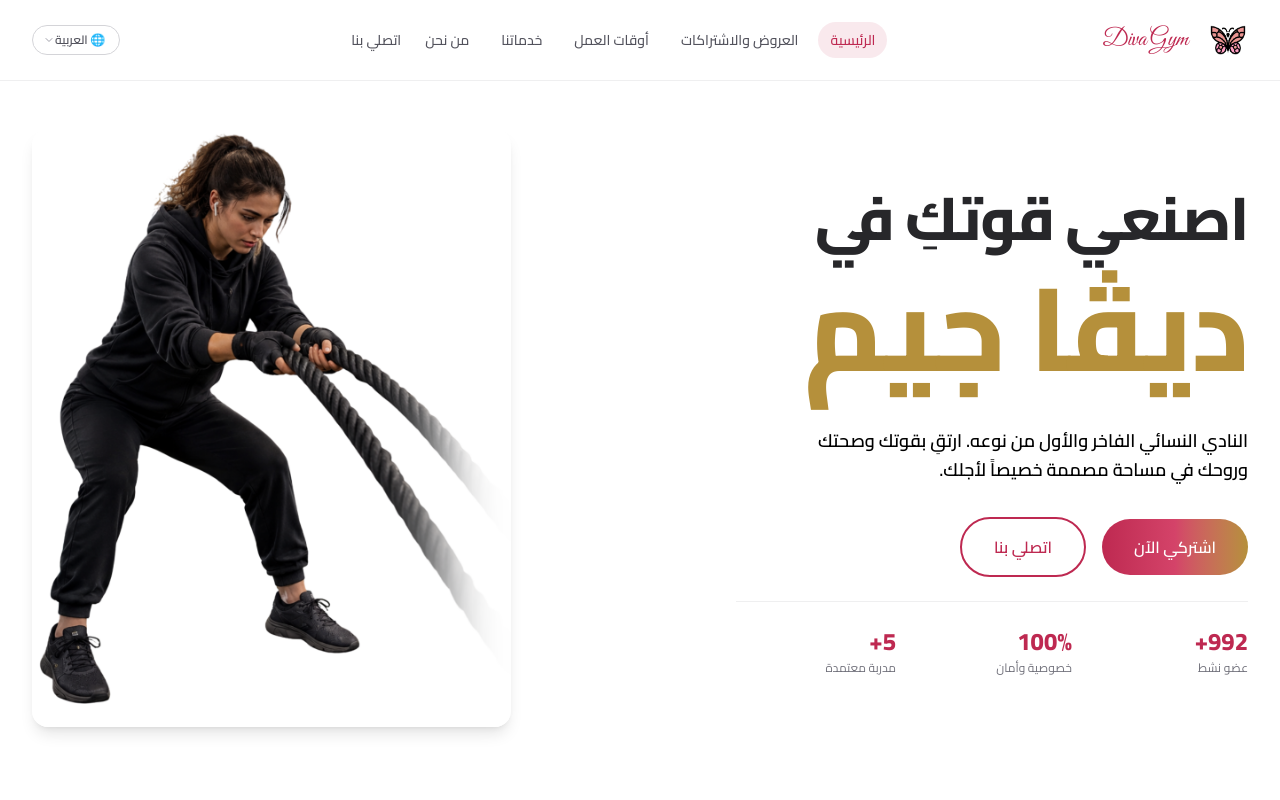
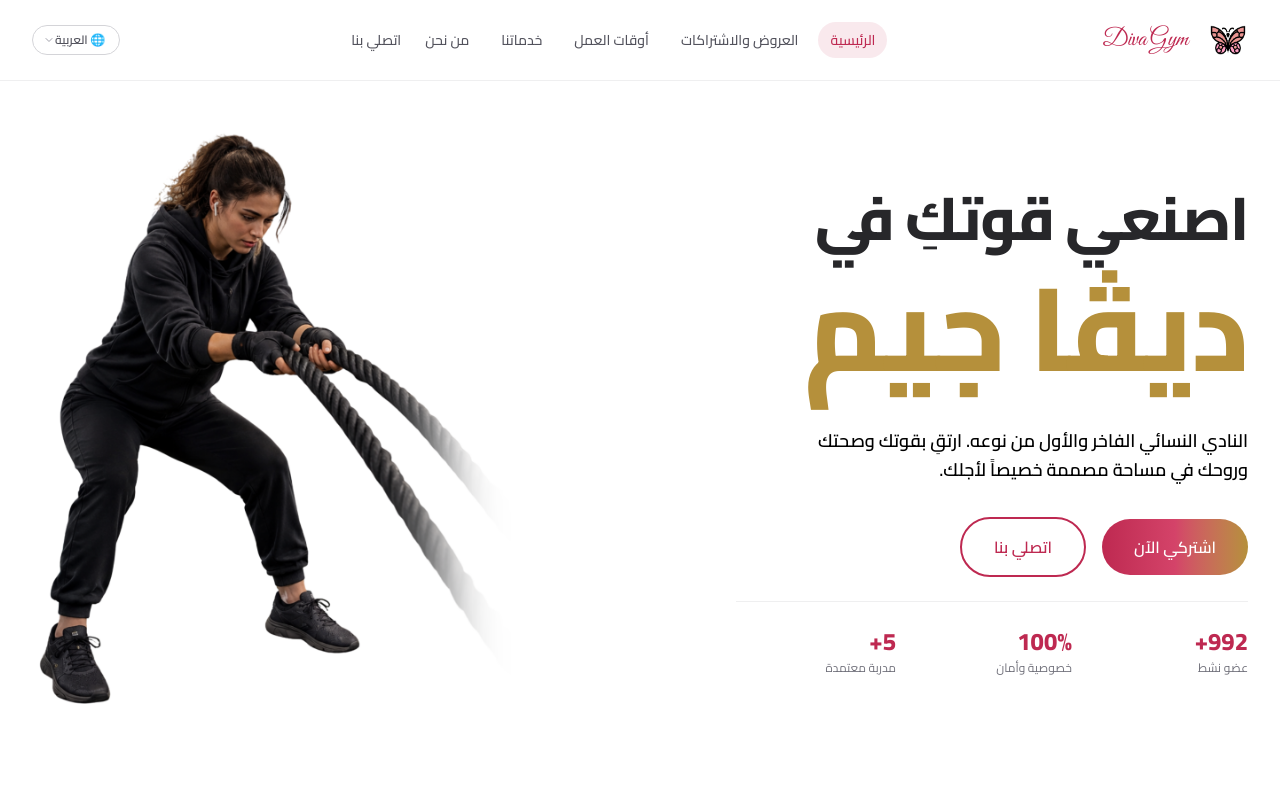
Before and after one commit to pandara-tech/divagym, a Next.js app: page /divagym/ in a window 1280 px wide. Shown: the top 800 px of the page. Built offline with nearby package versions, Linux system fonts and the light colour scheme.

Commit message:
Remove shadow and rounded edges from home image

```diff
--- a/app/page.tsx
+++ b/app/page.tsx
@@ -581,11 +581,11 @@ export default function DivaGymApp() {
 
               {/* Image Area */}
               <div className="lg:col-span-5 relative">
-                <div className="relative w-full rounded-2xl shadow-lg">
+                <div className="relative w-full">
                   <img
                   src={img('/preview2.png')}
                   alt="Diva Gym"
-                  className="w-full h-auto rounded-2xl"
+                  className="w-full h-auto"
                     id="hero-image-display"
                   />
                 </div>
```
